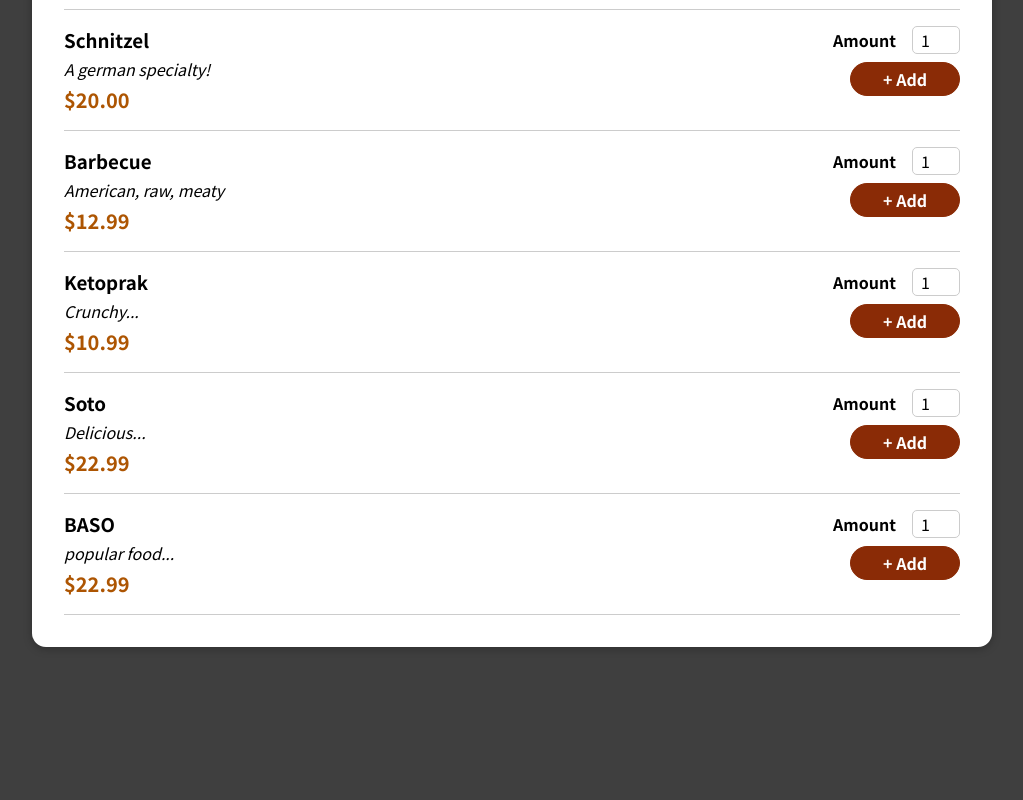
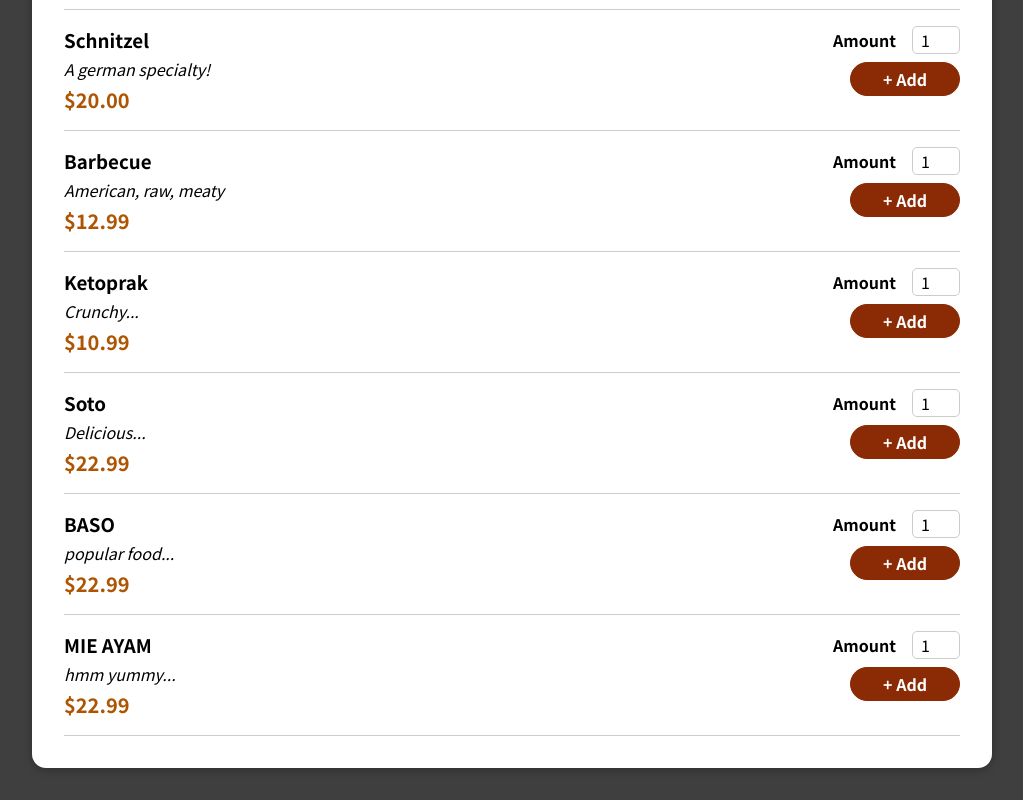
Before and after one commit to HeriSuheri/kursus-11, a React (Create React App) app: page / in a window 1280 px wide. Shown: the part 632-1432 px from the top of the page, without its empty margins (128-1151 px from the left). Before the commit the page ends 1311 px from the top, so only its background shows below. Built offline with nearby package versions, Linux system fonts and the light colour scheme.

Commit message:
add makanan

```diff
--- a/src/components/Meals/AvailableMeals.js
+++ b/src/components/Meals/AvailableMeals.js
@@ -39,6 +39,12 @@ const DUMMY_MEALS = [
     description: 'popular food...',
     price: 22.99,
   },
+  {
+    id: 'm7',
+    name: 'MIE AYAM',
+    description: 'hmm yummy...',
+    price: 22.99,
+  },
 ];
 
 const AvailableMeals = () => {
```
